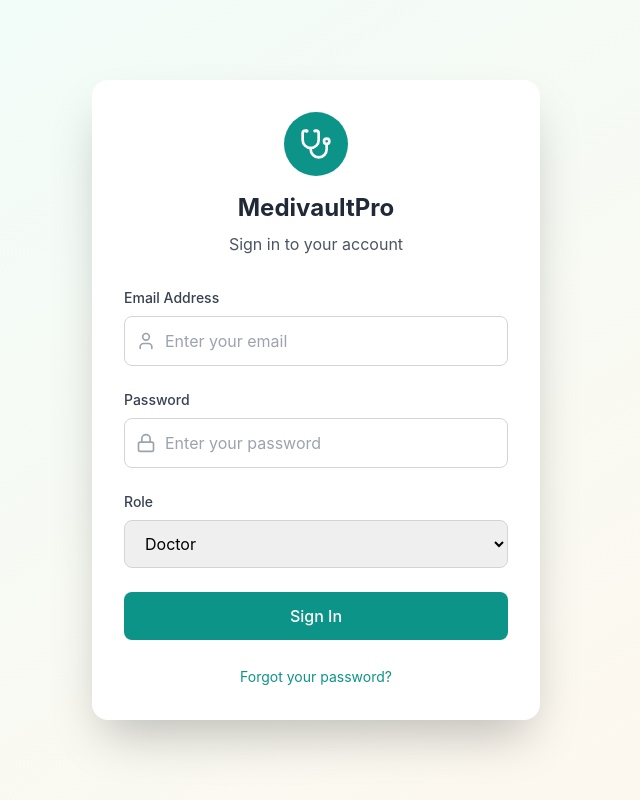
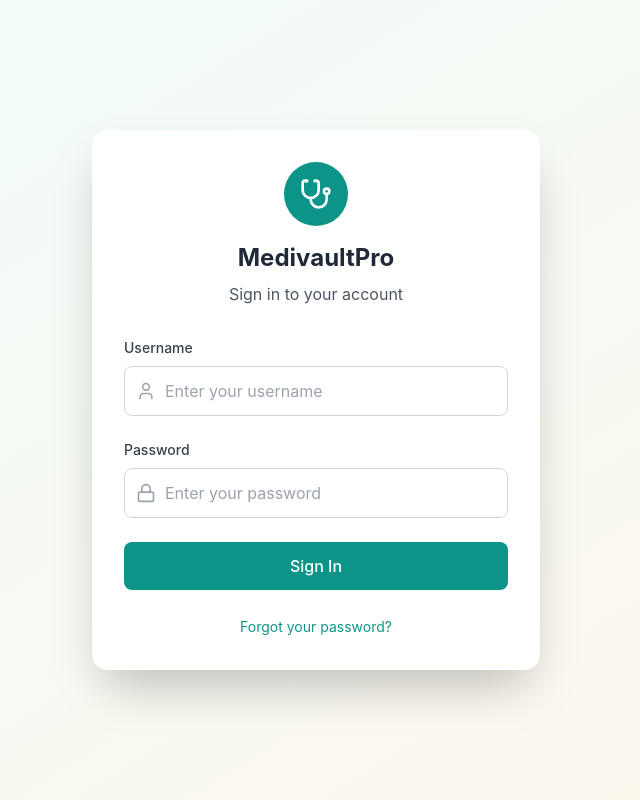
Before and after one commit to MediLink-ucsc/MediVaultPro, a React (Create React App) app: page /patients in a window 1280 px wide. Shown: the whole page, without its empty margins (324-964 px from the left). Built offline with nearby package versions, Linux system fonts and the light colour scheme.

Commit message:
Still handling logout cors error issue

```diff
--- a/src/App.js
+++ b/src/App.js
@@ -11,7 +11,6 @@ import './App.css';
 function App() {
   const [user, setUser] = useState(null);
 
-  // Check for user in localStorage when app loads
   useEffect(() => {
     const storedUser = localStorage.getItem('medivaultpro_user');
     if (storedUser) {
@@ -21,47 +20,72 @@ function App() {
 
   const handleLogin = (userData) => {
     setUser(userData);
-    // Store user in localStorage
     localStorage.setItem('medivaultpro_user', JSON.stringify(userData));
   };
 
-  const handleLogout = () => {
+  // const handleLogout = () => {
+  //   setUser(null);
+  //   localStorage.removeItem('medivaultpro_user');
+  // };
+
+  const handleLogout = async () => {
+  try {
+    const token = localStorage.getItem('medivaultpro_token');
+    const res = await fetch('http://localhost:3000/api/v1/auth/medvaultpro/logout', {
+      method: 'POST',
+      headers: {
+        'Authorization': `Bearer ${token}`,
+        'Content-Type': 'application/json',
+      },
+      credentials: 'include',
+    });
+    if (res.ok) {
+      localStorage.removeItem('medivaultpro_token');
+      localStorage.removeItem('medivaultpro_user');
       setUser(null);
-    // Remove user from localStorage
-    localStorage.removeItem('medivaultpro_user');
+    } else {
+      console.error('Logout failed', await res.text());
+    }
+  } catch (error) {
+    console.error('Logout error:', error);
+  }
 };
-
-  if (!user) {
-    return <Login onLogin={handleLogin} />;
-  }
 
   return (
     <Router>
+      {!user ? (
+        // Show login if no user
+        <Login onLogin={handleLogin} />
+      ) : (
+        // Show app routes if logged in
         <Layout user={user} onLogout={handleLogout}>
           <Routes>
             <Route
               path="/doctor/*"
-            element={user.role === 'doctor' ? <DoctorDashboard /> : <Navigate to="/" />}
+              element={user.role === 'DOCTOR' ? <DoctorDashboard user={user}/> : <Navigate to="/" />}
             />
             <Route
               path="/nurse/*"
-            element={user.role === 'nurse' ? <NurseDashboard /> : <Navigate to="/" />}
+              element={user.role === 'NURSE' || user.role === 'MEDICAL_STAFF' ? <NurseDashboard user={user}/> : <Navigate to="/" />}
             />
             <Route
               path="/lab/*"
-            element={user.role === 'lab' ? <LabDashboard /> : <Navigate to="/" />}
+              element={user.role === 'LAB_ASSISTANT' ? <LabDashboard user={user}/> : <Navigate to="/" />}
             />
+            {/* Add admin route if needed */}
             <Route
               path="/"
               element={
                 <Navigate to={
-                user.role === 'doctor' ? '/doctor' :
-                user.role === 'nurse' ? '/nurse' : '/lab'
+                  user.role === 'DOCTOR' ? '/doctor' :
+                  (user.role === 'NURSE' || user.role === 'MEDICAL_STAFF') ? '/nurse' :
+                  user.role === 'LAB_ASSISTANT' ? '/lab' : '/'
                 } />
               }
             />
           </Routes>
         </Layout>
+      )}
     </Router>
   );
 }
--- a/src/components/Auth/Login.js
+++ b/src/components/Auth/Login.js
@@ -1,24 +1,59 @@
 import React, { useState } from 'react';
+import { useNavigate } from 'react-router-dom'; // Import useNavigate
 import { User, Lock, Stethoscope } from 'lucide-react';
 
 const Login = ({ onLogin }) => {
   const [credentials, setCredentials] = useState({
-    email: '',
+    username: '',
     password: '',
-    role: 'doctor'
+    role: 'DOCTOR',
   });
+  const [error, setError] = useState('');
+  const navigate = useNavigate();
 
-  const handleSubmit = (e) => {
-  e.preventDefault();
-  // Mock login with all required fields
-  onLogin({
-    id: 1,
-    name: credentials.role === 'doctor' ? 'Dr.Dulmini Chathubhashini' :
-          credentials.role === 'nurse' ? 'Nurse Johnson' : 'Lab Operator',
-    email: credentials.email || 'demo@medivaultpro.com',
-    role: credentials.role
-  });
-};
+  const handleSubmit = async (e) => {
+    e.preventDefault();
+    setError('');
+
+    try {
+      const res = await fetch('http://localhost:3000/api/v1/auth/medvaultpro/login', {
+        method: 'POST',
+        headers: { 'Content-Type': 'application/json' },
+        body: JSON.stringify(credentials),
+      });
+
+      if (!res.ok) {
+        const errorData = await res.json();
+        throw new Error(errorData.message || 'Login failed');
+      }
+
+      const data = await res.json();
+
+      // Save token
+      localStorage.setItem('token', data.token);
+
+      // Also save user info to localStorage
+      localStorage.setItem('medivaultpro_user', JSON.stringify(data));
+
+      // Notify App about logged-in user
+      onLogin(data);
+
+      // Navigate based on role (use lowercase roles to match your App)
+      if (data.role === 'DOCTOR') {
+        navigate('/doctor');
+      } else if (data.role === 'LAB_ASSISTANT') {
+        navigate('/lab');
+      } else if (data.role === 'MEDICAL_STAFF' || data.role === 'NURSE') {
+        navigate('/nurse');
+      } else if (data.role === 'ADMIN') {
+        navigate('/admin'); // add admin route in App if needed
+      } else {
+        setError('Unknown role');
+      }
+    } catch (err) {
+      setError(err.message);
+    }
+  };
 
   return (
     <div className="min-h-screen bg-gradient-to-br from-teal-50 to-orange-50 flex items-center justify-center p-4">
@@ -34,17 +69,17 @@ const Login = ({ onLogin }) => {
         <form onSubmit={handleSubmit} className="space-y-6">
           <div>
             <label className="block text-sm font-medium text-gray-700 mb-2">
-              Email Address
+              Username
             </label>
             <div className="relative">
               <User className="absolute left-3 top-1/2 transform -translate-y-1/2 w-5 h-5 text-gray-400" />
               <input
-                type="email"
+                type="text"
                 required
                 className="w-full pl-10 pr-4 py-3 border border-gray-300 rounded-lg focus:ring-2 focus:ring-teal-500 focus:border-transparent"
-                placeholder="Enter your email"
-                value={credentials.email}
-                onChange={(e) => setCredentials({...credentials, email: e.target.value})}
+                placeholder="Enter your username"
+                value={credentials.username}
+                onChange={(e) => setCredentials({...credentials, username: e.target.value})}
               />
             </div>
           </div>
@@ -66,7 +101,7 @@ const Login = ({ onLogin }) => {
             </div>
           </div>
 
-          <div>
+          {/* <div>
             <label className="block text-sm font-medium text-gray-700 mb-2">
               Role
             </label>
@@ -75,11 +110,12 @@ const Login = ({ onLogin }) => {
               value={credentials.role}
               onChange={(e) => setCredentials({...credentials, role: e.target.value})}
             >
-              <option value="doctor">Doctor</option>
-              <option value="nurse">Nurse</option>
-              <option value="lab">Lab Operator</option>
+              <option value="DOCTOR">Doctor</option>
+              <option value="LAB_ASSISTANT">Lab Operator</option>
+              <option value="MEDICAL_STAFF">Nurse</option>
+              <option value="ADMIN">Admin</option>
             </select>
-          </div>
+          </div> */}
 
           <button
             type="submit"
@@ -87,6 +123,10 @@ const Login = ({ onLogin }) => {
           >
             Sign In
           </button>
+
+          {error && (
+            <p className="text-red-600 text-center text-sm mt-2">{error}</p>
+          )}
         </form>
 
         <div className="mt-6 text-center">
--- a/src/components/Doctor/DashboardOverview.js
+++ b/src/components/Doctor/DashboardOverview.js
@@ -9,7 +9,9 @@ import LabOrderForm from './QuickActions/LabOrderForm';
 import SOAPForm from './QuickActions/SOAPForm';
 import QuickExamForm from './QuickActions/QuickExamForm';
 
-const DashboardOverview = () => {
+const DashboardOverview = ({user}) => {
+
+  console.log("HEADER USER:", user);
   const [activeModal, setActiveModal] = useState(null);
 
   const stats = [
@@ -75,7 +77,7 @@ const DashboardOverview = () => {
     <div className="space-y-6">
       <div>
         <h1 className="text-3xl font-bold text-gray-800">Doctor Dashboard</h1>
-        <p className="text-gray-600 mt-2">Welcome back, Dr. Dulmini Chathubhashini</p>
+        <p className="text-gray-600 mt-2">Welcome back, Dr. {user.firstName} {user.lastName}</p>
       </div>
 
       <div className="grid grid-cols-1 md:grid-cols-2 lg:grid-cols-4 gap-6">
--- a/src/components/Doctor/DoctorDashboard.js
+++ b/src/components/Doctor/DoctorDashboard.js
@@ -9,10 +9,10 @@ import Diagnostics from './Diagnostics';
 import Analytics from './Analytics';
 import Settings from './Settings';
 
-const DoctorDashboard = () => {
+const DoctorDashboard = ({user}) => {
   return (
     <Routes>
-      <Route path="/" element={<DashboardOverview />} />
+      <Route path="/" element={<DashboardOverview user={user}/>} />
       <Route path="/patients" element={<PatientList />} />
       <Route path="/appointments" element={<Appointments />} />
       <Route path="/documentation" element={<Documentation />} />
--- a/src/components/Doctor/PatientList.js
+++ b/src/components/Doctor/PatientList.js
@@ -10,8 +10,8 @@ const PatientList = () => {
   const [patients, setPatients] = useState([
     { id: 1, name: 'Hansaja Boss', age: 45, phone: 'xxx xxxx xxxx', lastVisit: '2024-06-25', condition: 'Hypertension' },
     { id: 2, name: 'Greatest Dulmini', age: 32, phone: 'xxx xxxx xxxx', lastVisit: '2024-06-24', condition: 'Diabetes' },
-    { id: 3, name: 'Cute Anji', age: 58, phone: 'xxx xxxx xxxx', lastVisit: '2024-06-23', condition: 'Arthritis' },
-    { id: 4, name: 'Moda Sathya', age: 29, phone: 'xxx xxxx xxxx', lastVisit: '2024-06-22', condition: 'Allergy' }
+    { id: 3, name: 'Moda Anji', age: 58, phone: 'xxx xxxx xxxx', lastVisit: '2024-06-23', condition: 'Arthritis' },
+    { id: 4, name: 'Cute Sathya', age: 29, phone: 'xxx xxxx xxxx', lastVisit: '2024-06-22', condition: 'Allergy' }
   ]);
 
   const toggleDropdown = (id) => {
--- a/src/components/Lab/LabDashboard.js
+++ b/src/components/Lab/LabDashboard.js
@@ -8,10 +8,10 @@ import Analytics from './Analytics';
 import Samples from './Samples';
 import Templates from './Templates';
 
-const LabDashboard = () => {
+const LabDashboard = ({user}) => {
   return (
     <Routes>
-      <Route path="/" element={<LabDashboardOverview />} />
+      <Route path="/" element={<LabDashboardOverview user={user}/>} />
       <Route path="/samples" element={<Samples />} />
       <Route path="/analytics" element={<Analytics />} />
       <Route path="/reports" element={<LabReports />} />
--- a/src/components/Lab/LabDashboardOverview.js
+++ b/src/components/Lab/LabDashboardOverview.js
@@ -7,7 +7,7 @@ import ProcessTestForm from './ProcessTestForm';
 import UploadReportForm from './UploadReportForm';
 
 
-const LabDashboardOverview = () => {
+const LabDashboardOverview = ({user}) => {
   const [activeModal, setActiveModal] = useState(null);
 
   const stats = [
@@ -56,7 +56,7 @@ const LabDashboardOverview = () => {
     <div className="space-y-6">
       <div>
         <h1 className="text-3xl font-bold text-gray-800">Lab Operator Dashboard</h1>
-        <p className="text-gray-600 mt-2">Welcome back, Lab Technician</p>
+        <p className="text-gray-600 mt-2">Welcome back, {user.firstName} {user.lastName}</p>
       </div>
 
       <div className="grid grid-cols-1 md:grid-cols-2 lg:grid-cols-4 gap-6">
--- a/src/components/Layout/Header.js
+++ b/src/components/Layout/Header.js
@@ -3,6 +3,7 @@ import React from 'react';
 import { Bell, Search, LogOut, User } from 'lucide-react';
 
 const Header = ({ user, onLogout }) => {
+  console.log("HEADER USER:", user);
   return (
     <header className="bg-white border-b border-gray-200 px-6 py-4">
       <div className="flex items-center justify-between">
@@ -28,7 +29,7 @@ const Header = ({ user, onLogout }) => {
               <User className="w-5 h-5 text-white" />
             </div>
             <div className="text-sm">
-              <div className="font-medium text-gray-800">{user.name}</div>
+              <div className="font-medium text-gray-800">{user.firstName} {user.lastName}</div>
               <div className="text-gray-600 capitalize">{user.role}</div>
             </div>
             <button
--- a/src/components/Layout/Sidebar.js
+++ b/src/components/Layout/Sidebar.js
@@ -20,7 +20,7 @@ import {
 const Sidebar = ({ user }) => {
   const getRoleColors = () => {
     switch (user.role) {
-      case 'doctor':
+      case 'DOCTOR':
         return {
           primary: 'from-[#0d9488] to-[#0d9488]',
           primaryLight: 'from-[#14b8a6] to-[#5eead4]',
@@ -30,7 +30,7 @@ const Sidebar = ({ user }) => {
           hover: 'hover:bg-teal-50',
           hoverText: 'hover:text-[#0d9488]'
         };
-      case 'nurse':
+      case 'NURSE':
         return {
           primary: 'from-[#ea580c] to-[#ea580c]',
           primaryLight: 'from-[#f97316] to-[#fdba74]',
@@ -40,7 +40,7 @@ const Sidebar = ({ user }) => {
           hover: 'hover:bg-orange-50',
           hoverText: 'hover:text-[#ea580c]'
         };
-      case 'lab':
+      case 'LAB':
         return {
           primary: 'from-[#0d9488] to-[#0d9488]',
           primaryLight: 'from-[#14b8a6] to-[#5eead4]',
@@ -67,7 +67,7 @@ const Sidebar = ({ user }) => {
 
   const getMenuItems = () => {
     switch (user.role) {
-      case 'doctor':
+      case 'DOCTOR':
         return [
           { icon: LayoutDashboard, label: 'Dashboard', path: '/doctor' },
           { icon: Users, label: 'Patients', path: '/doctor/patients' },
@@ -77,7 +77,7 @@ const Sidebar = ({ user }) => {
           { icon: BarChart3, label: 'Analytics', path: '/doctor/analytics' },
           { icon: Settings, label: 'Settings', path: '/doctor/settings' }
         ];
-      case 'nurse':
+      case 'MEDICAL_STAFF':
         return [
           { icon: LayoutDashboard, label: 'Dashboard', path: '/nurse' },
           { icon: Users, label: 'Patients', path: '/nurse/patients' },
@@ -86,7 +86,7 @@ const Sidebar = ({ user }) => {
           { icon: ClipboardList, label: 'Care Plans', path: '/nurse/care-plans' },
           { icon: Settings, label: 'Settings', path: '/nurse/settings' }
         ];
-      case 'lab':
+      case 'LAB_ASSISTANT':
         return [
           { icon: LayoutDashboard, label: 'Dashboard', path: '/lab' },
           { icon: FlaskConical, label: 'Samples', path: '/lab/samples' },
--- a/src/components/Nurse/NurseDashboard.js
+++ b/src/components/Nurse/NurseDashboard.js
@@ -2,10 +2,10 @@ import React from 'react';
 import { Routes, Route } from 'react-router-dom';
 import NurseDashboardOverview from './NurseDashboardOverview';
 
-const NurseDashboard = () => {
+const NurseDashboard = ({user}) => {
   return (
     <Routes>
-      <Route path="/" element={<NurseDashboardOverview />} />
+      <Route path="/" element={<NurseDashboardOverview user={user}/>} />
     </Routes>
   );
 };
--- a/src/components/Nurse/NurseDashboardOverview.js
+++ b/src/components/Nurse/NurseDashboardOverview.js
@@ -3,7 +3,7 @@ import React from 'react';
 import { Users, Pill, Activity, ClipboardList } from 'lucide-react';
 import StatsCard from '../Common/StatsCard';
 
-const NurseDashboardOverview = () => {
+const NurseDashboardOverview = ({user}) => {
   const stats = [
     { title: 'Assigned Patients', value: '24', icon: Users, color: 'teal', trend: '+2%' },
     { title: 'Medications Due', value: '8', icon: Pill, color: 'orange', trend: '0%' },
@@ -15,7 +15,7 @@ const NurseDashboardOverview = () => {
     <div className="space-y-6">
       <div>
         <h1 className="text-3xl font-bold text-gray-800">Nurse Dashboard</h1>
-        <p className="text-gray-600 mt-2">Welcome back, Nurse Johnson</p>
+        <p className="text-gray-600 mt-2">Welcome back, {user.firstName} {user.lastName}</p>
       </div>
 
       <div className="grid grid-cols-1 md:grid-cols-2 lg:grid-cols-4 gap-6">
```
Lines whose indentation alone changed are shown as unchanged.
